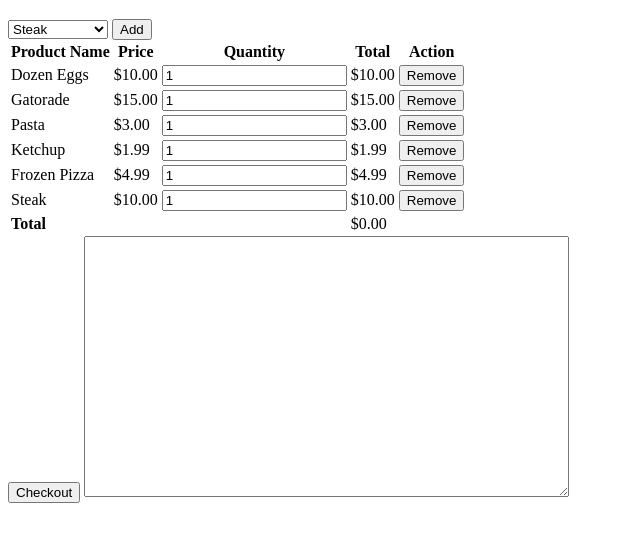
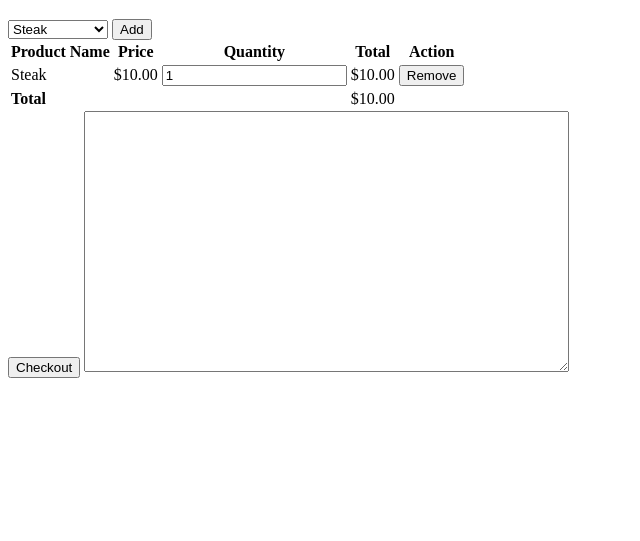
Before and after one commit to Abdallah402/IST256-WebFront, a plain HTML site: page ShoppingCart.html in a window 1280 px wide. Both pictures are taken after a click on the button "Add". Shown: the part 61-602 px from the top of the page, without its empty margins (0-640 px from the left). Drawn offline with nearby package versions, Linux system fonts and the light colour scheme.

Commit message:
Add files via upload

```diff
--- a/ShoppingCart.html
+++ b/ShoppingCart.html
@@ -1,6 +1,8 @@
 <!DOCTYPE html>
-<html>
+<html lang="en">
 <head>
+    <meta charset="UTF-8">
+    <meta name="viewport" content="width=device-width, initial-scale=1.0">
     <title>Shopping Cart</title>
     <link rel="stylesheet" type="text/css" href="styles.css">
 </head>
@@ -8,16 +10,13 @@
     <header>
         <h1>Shopping Cart</h1>
         <select class="form-select" id="search-bar" aria-label="Default select example">
-        <option >Steak</option>
-        <option value="eggs" >Dozen Eggs</option>
+            <option value="Steak">Steak</option>
+            <option value="Dozen Eggs">Dozen Eggs</option>
             <option value="Pasta">Pasta</option>
             <option value="Ketchup">Ketchup</option>
-        <option value="F Pizza">Frozen Pizza</option>
+            <option value="Frozen Pizza">Frozen Pizza</option>
         </select>
-<!--    <button id="add-button" class="primary-button">Add</button>-->
-<!--    This button will add a product to the table, but it will override the hard coded products in the shopping cart,
-        so I commented it out for now but f you want to use it you can uncomment it-->
-    <button id="add-button" class="primary-button">Add</button>
+        <button id="add-button" class="primary-button" onclick="addToCart()">Add</button>
     </header>
 
     <main>
@@ -25,7 +24,6 @@
         <table id="cart-table">
             <thead>
                 <tr>
-
                     <th>Product Name</th>
                     <th>Price</th>
                     <th>Quantity</th>
@@ -33,61 +31,8 @@
                     <th>Action</th>
                 </tr>
             </thead>
-        <tbody>
 
-        <tr>
-
-            <td>Dozen Eggs</td>
-            <td>$10.00</td>
-            <td><input type="number" value="1" min="1" oninput="updateTotal()"></td>
-            <td>$10.00</td>
-            <td><button onclick="removeItem(this)">Remove</button></td>
-        </tr>
-        <tr>
-
-            <td>Gatorade</td>
-            <td>$15.00</td>
-            <td><input type="number" value="1" min="1" oninput="updateTotal()"></td>
-            <td>$15.00</td>
-            <td><button onclick="removeItem(this)">Remove</button></td>
-        </tr>
-        <tr>
-
-            <td>Pasta</td>
-            <td>$3.00</td>
-            <td><input type="number" value="1" min="1" oninput="updateTotal()"></td>
-            <td>$3.00</td>
-            <td><button onclick="removeItem(this)">Remove</button></td>
-        </tr>
-
-        <tr>
-
-            <td>Ketchup</td>
-            <td>$1.99</td>
-            <td><input type="number" value="1" min="1" oninput="updateTotal()"></td>
-            <td>$1.99</td>
-            <td><button onclick="removeItem(this)">Remove</button></td>
-        </tr>
-
-        <tr>
-
-            <td>Frozen Pizza</td>
-            <td>$4.99</td>
-            <td><input type="number" value="1" min="1" oninput="updateTotal()"></td>
-            <td>$4.99</td>
-            <td><button onclick="removeItem(this)">Remove</button></td>
-        </tr>
-
-        <tr>
-
-            <td>Steak</td>
-            <td>$10.00</td>
-            <td><input type="number" value="1" min="1" oninput="updateTotal()"></td>
-            <td>$10.00</td>
-            <td><button onclick="removeItem(this)">Remove</button></td>
-        </tr>
-
-
+            <tfoot>
                 <tr id="total-row">
                     <td><b>Total</b></td>
                     <td></td>
@@ -95,24 +40,29 @@
                     <td id="total-amount">$0.00</td>
                     <td></td>
                 </tr>
-        </tbody>
+            </tfoot>
         </table>
+
+        <button id="checkout-button" class="green-button" onclick="checkout()">Checkout</button>
+        <textarea readonly id="JsonOutput" rows="17" cols="58"></textarea>
+    </main>
 
     <script src="https://stackpath.bootstrapcdn.com/bootstrap/4.5.0/js/bootstrap.min.js"></script>
 
+    <script>
+        function addToCart() {
+            const productName = document.getElementById("search-bar").value;
+            const productPrice = getProductPrice(productName);
 
+            const cartTable = document.getElementById("cart-table");
+            const newRow = cartTable.insertRow(cartTable.rows.length - 1);
 
-    <button id="checkout-button" class="green-button">Checkout</button>
-    <textarea readonly id="JsonOutput" rows="17" cols="58"></textarea>
-</main>
-<script>
-    function addToCart(product) {
-        const cartTable = document.getElementById("search-bar");
-        const newRow = cartTable.insertRow(cartTable.rows.length - 1);
             const productNameCell = newRow.insertCell(0);
-        productNameCell.textContent = product.name;
+            productNameCell.textContent = productName;
+
             const productPriceCell = newRow.insertCell(1);
-        productPriceCell.textContent = "$" + product.price.toFixed(2);
+            productPriceCell.textContent = "$" + productPrice.toFixed(2);
+
             const quantityCell = newRow.insertCell(2);
             const quantityInput = document.createElement("input");
             quantityInput.type = "number";
@@ -122,8 +72,10 @@
                 updateTotal();
             };
             quantityCell.appendChild(quantityInput);
+
             const totalCell = newRow.insertCell(3);
-        totalCell.textContent = "$" + (product.price * quantityInput.value).toFixed(2);
+            totalCell.textContent = "$" + productPrice.toFixed(2);
+
             const removeButtonCell = newRow.insertCell(4);
             const removeButton = document.createElement("button");
             removeButton.textContent = "Remove";
@@ -133,6 +85,18 @@
             removeButtonCell.appendChild(removeButton);
 
             updateTotal();
+        }
+
+        function getProductPrice(productName) {
+            const placeholderPrices = {
+                "Steak": 10.00,
+                "Dozen Eggs": 10.00,
+                "Pasta": 3.00,
+                "Ketchup": 1.99,
+                "Frozen Pizza": 4.99
+            };
+
+            return placeholderPrices[productName] || 0.00;
         }
 
         function removeItem(button) {
@@ -159,6 +123,26 @@
             totalAmountCell.textContent = "$" + total.toFixed(2);
         }
 
+        function checkout() {
+            const cartTable = document.getElementById("cart-table");
+            const jsonData = [];
+
+            for (let i = 1; i < cartTable.rows.length - 1; i++) {
+                const productName = cartTable.rows[i].getElementsByTagName("td")[0].textContent;
+                const price = parseFloat(cartTable.rows[i].getElementsByTagName("td")[1].textContent.slice(1));
+                const quantity = parseInt(cartTable.rows[i].querySelector("input[type='number']").value, 10);
+
+                jsonData.push({
+                    name: productName,
+                    price: price,
+                    quantity: quantity,
+                    total: price * quantity
+                });
+            }
+
+            const jsonOutputTextarea = document.getElementById("JsonOutput");
+            jsonOutputTextarea.value = JSON.stringify(jsonData, null, 2);
+        }
     </script>
 
 </body>
```
Lines whose indentation alone changed are shown as unchanged.
